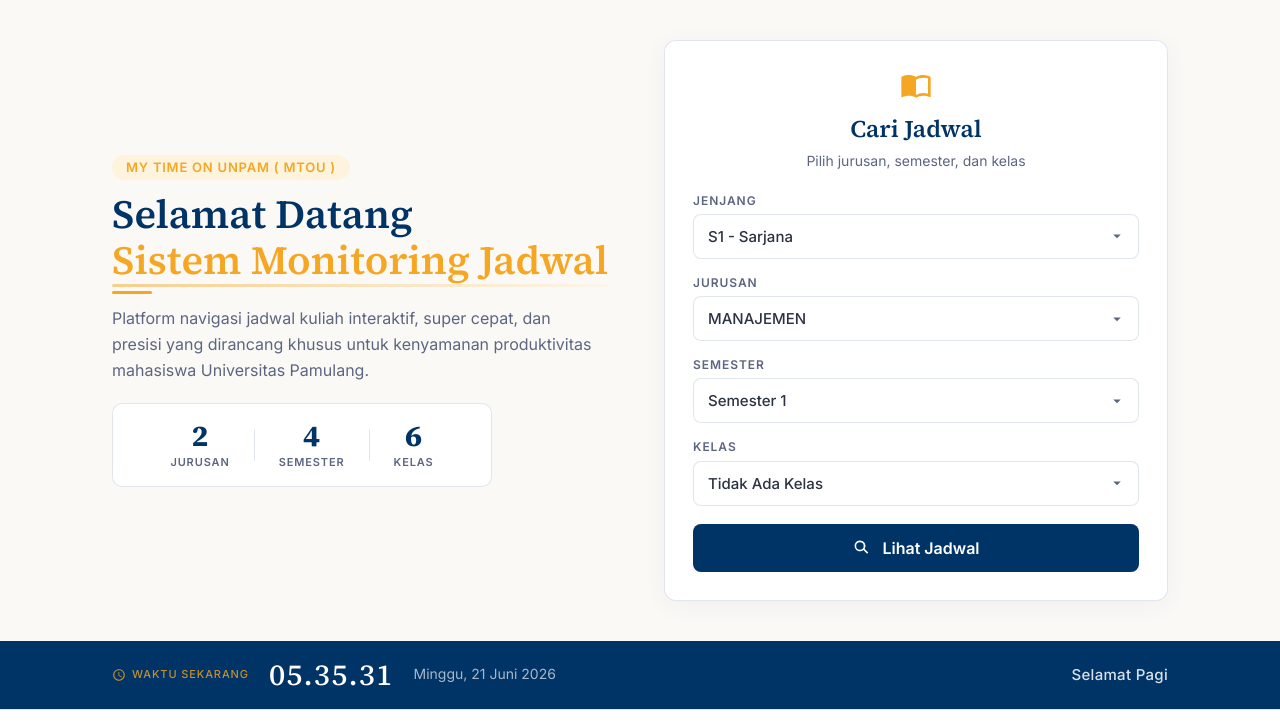
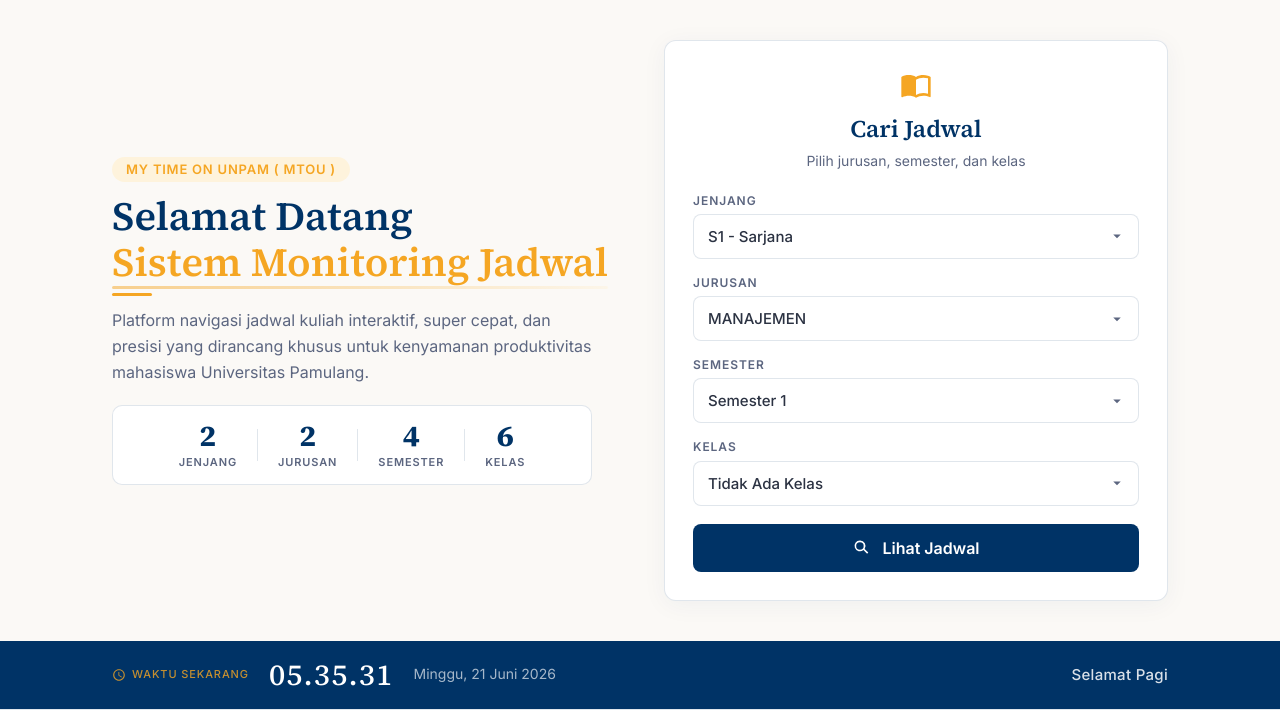
Before and after one commit to fdlannda/mytimeonunpam, a Flask app: page / in a window 1280 px wide. Shown: the part 70-797 px from the top of the page. Run offline with Flask 3, Linux system fonts and the light colour scheme; data that the repository does not hold is empty.

Commit message:
fix home ui

```diff
--- a/static/style.css
+++ b/static/style.css
@@ -288,12 +288,12 @@ body {
     display: flex;
     align-items: center;
     justify-content: center;
-    gap: 24px;
-    padding: 14px 24px;
+    gap: 20px;
+    padding: 12px 20px;
     background: var(--panel);
     border: 1px solid var(--line);
     border-radius: 10px;
-    max-width: 380px;
+    max-width: 480px;
     margin: 0;
 }
 
--- a/templates/home.html
+++ b/templates/home.html
@@ -113,6 +113,16 @@
 
 
                 <div class="hero-stats">
+
+                    <div class="stat-item">
+
+                        <span class="stat-number">{{ jenjang_list|length }}</span>
+
+                        <span class="stat-label">Jenjang</span>
+
+                    </div>
+
+                    <div class="stat-divider"></div>
 
                     <div class="stat-item">
 
```
